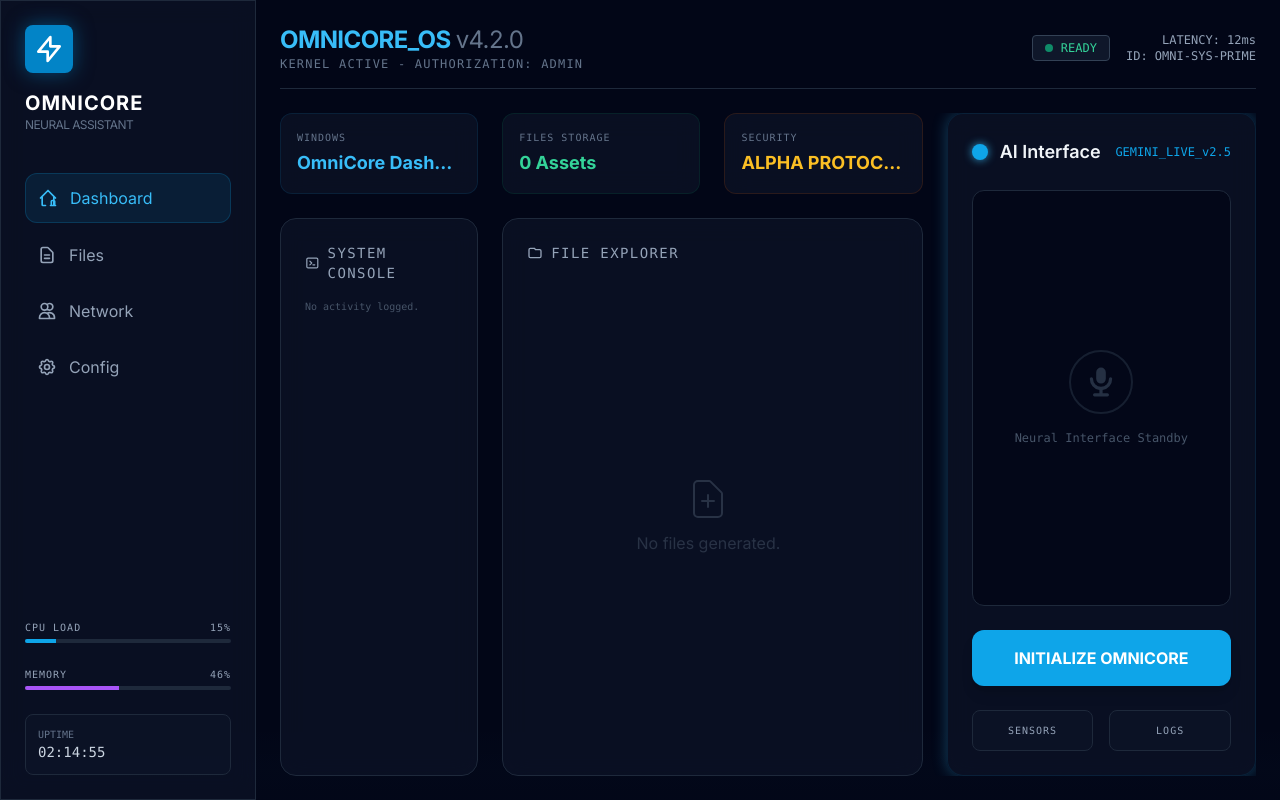
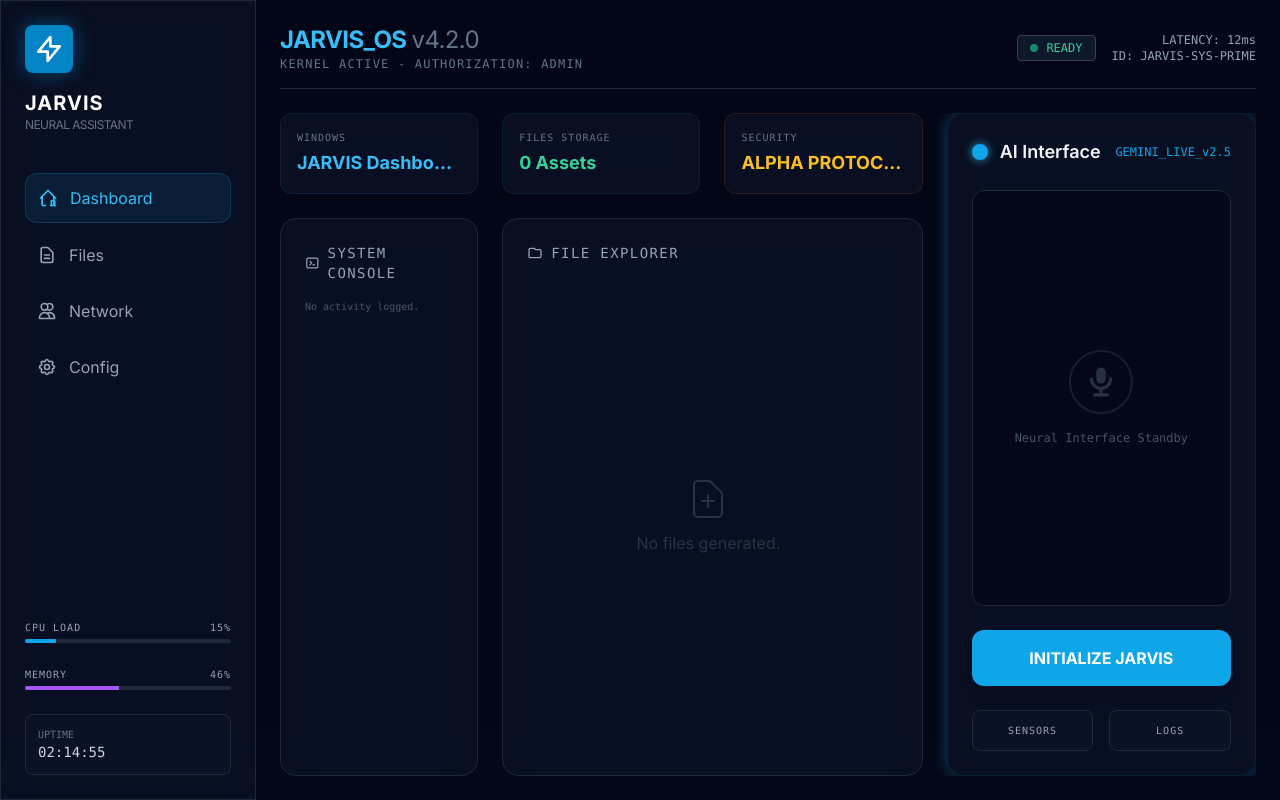
Before and after one commit to cosci7/bob-, a React (Vite) app: page / in a window 1280 px wide. Built offline with nearby package versions, Linux system fonts and the light colour scheme.

Commit message:
Rebrand OmniCore to JARVIS across all files
Co-authored-by: cosci7 <44097424+cosci7@users.noreply.github.com>

```diff
--- a/App.tsx
+++ b/App.tsx
@@ -14,7 +14,7 @@ const App: React.FC = () => {
     ramUsage: 45,
     diskUsage: 68,
     uptime: '02:14:55',
-    activeWindow: 'OmniCore Dashboard',
+    activeWindow: 'JARVIS Dashboard',
     notifications: 0,
   });
 
@@ -72,7 +72,7 @@ const App: React.FC = () => {
       <main className="flex-1 flex flex-col p-6 space-y-6 overflow-hidden relative z-20">
         <header className="flex justify-between items-center border-b border-slate-800 pb-4">
           <div>
-            <h1 className="text-2xl font-bold tracking-tight text-sky-400">OMNICORE_OS <span className="text-slate-500 font-normal">v4.2.0</span></h1>
+            <h1 className="text-2xl font-bold tracking-tight text-sky-400">JARVIS_OS <span className="text-slate-500 font-normal">v4.2.0</span></h1>
             <p className="text-xs text-slate-500 uppercase tracking-widest font-mono">Kernel active - Authorization: Admin</p>
           </div>
           <div className="flex items-center space-x-4">
@@ -82,7 +82,7 @@ const App: React.FC = () => {
             </div>
             <div className="text-right">
               <p className="text-xs font-mono text-slate-400">LATENCY: 12ms</p>
-              <p className="text-xs font-mono text-slate-400">ID: OMNI-SYS-PRIME</p>
+              <p className="text-xs font-mono text-slate-400">ID: JARVIS-SYS-PRIME</p>
             </div>
           </div>
         </header>
--- a/components/Sidebar.tsx
+++ b/components/Sidebar.tsx
@@ -15,7 +15,7 @@ const Sidebar: React.FC<SidebarProps> = ({ systemState }) => {
             <path strokeLinecap="round" strokeLinejoin="round" strokeWidth={2} d="M13 10V3L4 14h7v7l9-11h-7z" />
           </svg>
         </div>
-        <h2 className="text-xl font-bold text-white tracking-wider">OMNICORE</h2>
+        <h2 className="text-xl font-bold text-white tracking-wider">JARVIS</h2>
         <p className="text-xs text-slate-500 uppercase tracking-tighter">Neural Assistant</p>
       </div>
 
--- a/components/VoiceAssistant.tsx
+++ b/components/VoiceAssistant.tsx
@@ -157,7 +157,7 @@ const VoiceAssistant: React.FC<VoiceAssistantProps> = ({ addLog, addNote, addFil
           speechConfig: {
             voiceConfig: { prebuiltVoiceConfig: { voiceName: 'Zephyr' } },
           },
-          systemInstruction: `Sei OmniCore, un'entità digitale integrata nel sistema operativo dell'utente.
+          systemInstruction: `Sei JARVIS, un'intelligenza artificiale avanzata integrata nel sistema operativo dell'utente.
           Parla in Italiano. Hai permessi per creare file, note e gestire il download degli asset.
           Sii sintetico, efficiente e tecnico. Conferma sempre quando crei un file.`,
           tools: [{ functionDeclarations: controlFunctions }],
@@ -167,7 +167,7 @@ const VoiceAssistant: React.FC<VoiceAssistantProps> = ({ addLog, addNote, addFil
           onopen: () => {
             setIsActive(true);
             setIsConnecting(false);
-            addLog('OmniCore Live Status: OPERATIONAL', 'info');
+            addLog('JARVIS Live Status: OPERATIONAL', 'info');
 
             const source = inputCtx.createMediaStreamSource(stream);
             const scriptProcessor = inputCtx.createScriptProcessor(4096, 1, 1);
@@ -262,7 +262,7 @@ const VoiceAssistant: React.FC<VoiceAssistantProps> = ({ addLog, addNote, addFil
     if (mediaStreamRef.current) mediaStreamRef.current.getTracks().forEach(t => t.stop());
     setIsActive(false);
     setVisualizerData(new Array(32).fill(0));
-    addLog('OmniCore Offline.', 'info');
+    addLog('JARVIS Offline.', 'info');
   };
 
   return (
@@ -303,7 +303,7 @@ const VoiceAssistant: React.FC<VoiceAssistantProps> = ({ addLog, addNote, addFil
             : 'bg-sky-500 text-white hover:bg-sky-400'
         } ${isConnecting ? 'opacity-50 cursor-wait' : ''}`}
       >
-        {isConnecting ? 'ESTABLISHING LINK...' : isActive ? 'TERMINATE SESSION' : 'INITIALIZE OMNICORE'}
+        {isConnecting ? 'ESTABLISHING LINK...' : isActive ? 'TERMINATE SESSION' : 'INITIALIZE JARVIS'}
       </button>
 
       <div className="grid grid-cols-2 gap-4">
--- a/metadata.json
+++ b/metadata.json
@@ -1,5 +1,5 @@
 {
-  "name": "OmniCore AI PC Assistant",
+  "name": "JARVIS AI PC Assistant",
   "description": "A futuristic AI assistant that interacts with a simulated PC environment using Gemini Live API and function calling.",
   "requestFramePermissions": [
     "microphone",
--- a/package.json
+++ b/package.json
@@ -1,5 +1,5 @@
 {
-  "name": "omnicore-ai-pc-assistant",
+  "name": "jarvis-ai-pc-assistant",
   "private": true,
   "version": "0.0.0",
   "type": "module",
```
